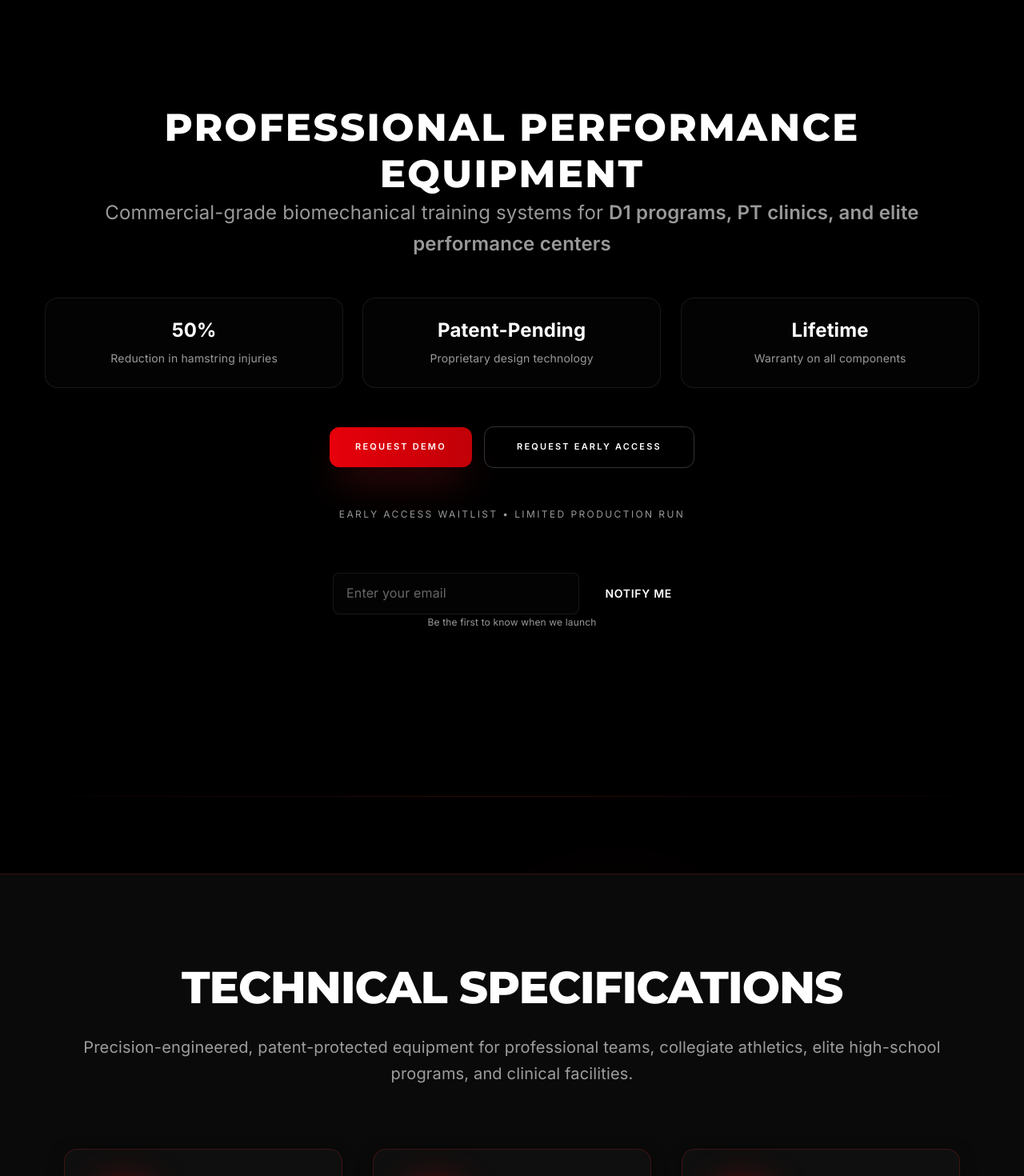
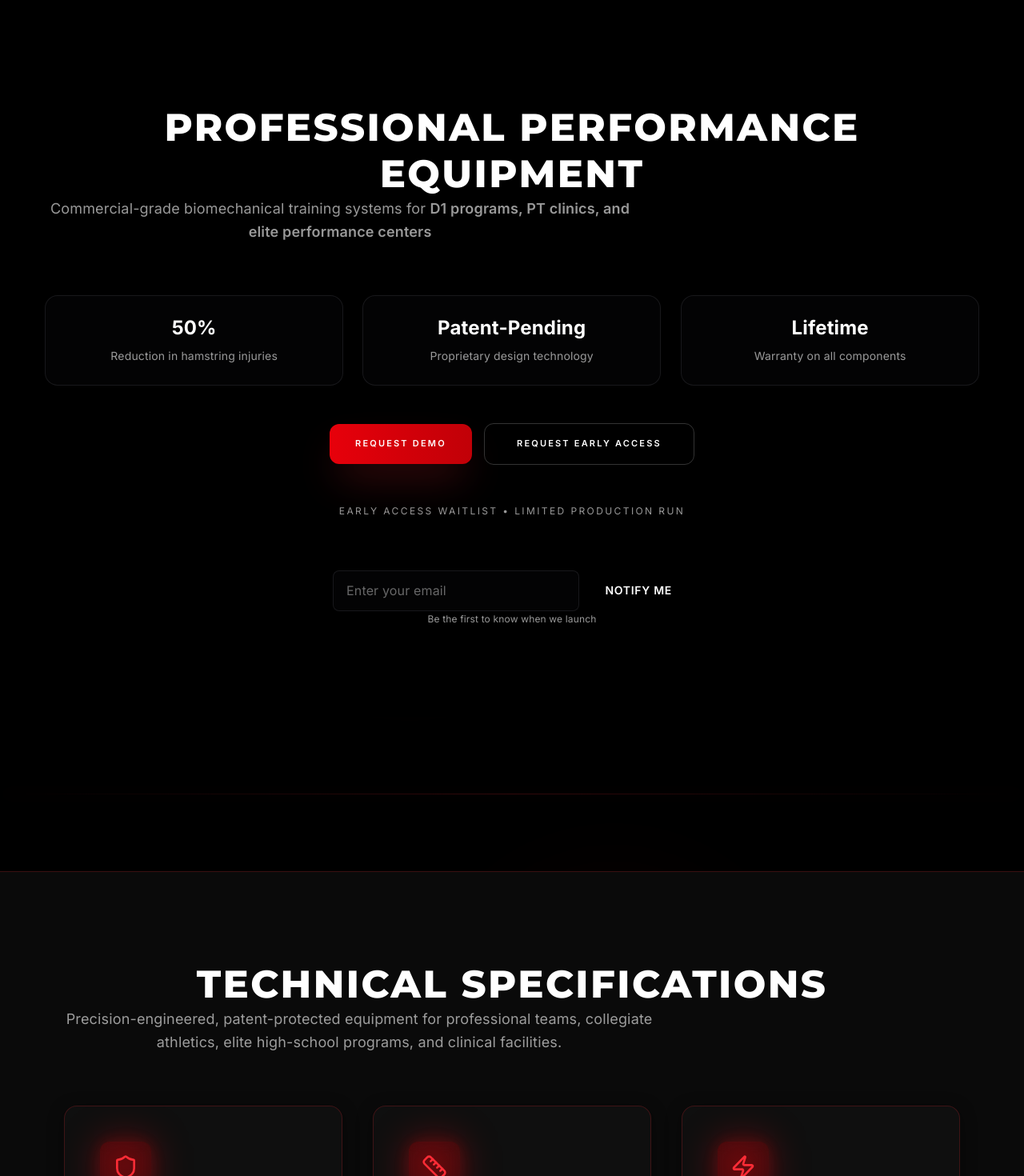
Before and after one commit to infinityspine/exiqx-website, a Next.js app: page / in a window 1280 px wide. Shown: the part 6720-8190 px from the top of the page at 80% size. Built offline with nearby package versions, Linux system fonts and the light colour scheme.

Commit message:
🕒 Auto-commit: 2025-11-18 11:19:12

```diff
--- a/components/sections/FootplateFeatures.tsx
+++ b/components/sections/FootplateFeatures.tsx
@@ -66,9 +66,8 @@ const FootplateFeatures = memo(function FootplateFeatures({
       <div className="mx-auto max-w-7xl px-6 lg:px-8 relative">
         {/* Section Header */}
         <motion.div
-          className="text-center"
+          className="mb-[clamp(2rem,5vw,4rem)] text-center"
           style={{
-            marginBottom: 'clamp(3rem, 6vw, 5rem)',
             paddingLeft: 'clamp(1.5rem, 4vw, 3rem)',
             paddingRight: 'clamp(1.5rem, 4vw, 3rem)',
           }}
@@ -80,22 +79,18 @@ const FootplateFeatures = memo(function FootplateFeatures({
           <motion.h2
             id="features-heading"
             variants={fadeUp}
-            className="text-white font-black font-montserrat uppercase tracking-tight"
+            className="font-display text-3xl sm:text-4xl lg:text-5xl font-extrabold uppercase tracking-[0.05em] text-white"
             style={{
-              fontSize: 'clamp(2.2rem, 4.5vw, 3.5rem)',
-              lineHeight: '1.05',
-              letterSpacing: '-0.02em',
-              marginBottom: 'clamp(1.2rem, 2.5vw, 1.8rem)',
+              transform: 'translateZ(0)'
             }}
           >
             Technical Specifications
           </motion.h2>
           <motion.p
             variants={fadeUp}
-            className="text-gray-400 mx-auto font-inter text-center"
+            className="mt-4 text-base sm:text-lg text-white/70 leading-relaxed max-w-prose mx-auto"
             style={{
-              fontSize: 'clamp(1.05rem, 1.8vw, 1.25rem)',
-              lineHeight: '1.65',
+              transform: 'translateZ(0)'
             }}
           >
             Precision-engineered, patent-protected equipment for professional teams, collegiate athletics, elite high-school programs, and clinical facilities.
--- a/components/sections/HomePageCTA.tsx
+++ b/components/sections/HomePageCTA.tsx
@@ -49,7 +49,7 @@ const CTASection = memo(function CTASection({
       <div className="mx-auto max-w-7xl px-6 lg:px-8 relative text-center">
         {/* Section Header */}
         <motion.div
-          className="mb-12"
+          className="mb-[clamp(2rem,5vw,4rem)]"
           initial="hidden"
           whileInView="visible"
           viewport={{ once: true, margin: "-100px" }}
@@ -58,14 +58,14 @@ const CTASection = memo(function CTASection({
           <motion.h2
             id="cta-heading"
             variants={fadeUp}
-            className="font-display text-4xl font-extrabold uppercase tracking-[0.05em] text-white lg:text-6xl"
+            className="font-display text-3xl sm:text-4xl lg:text-5xl font-extrabold uppercase tracking-[0.05em] text-white"
             style={{ transform: 'translateZ(0)' }}
           >
             Professional Performance Equipment
           </motion.h2>
           <motion.p
             variants={fadeUp}
-            className="mt-6 text-xl text-white/80 lg:text-2xl leading-relaxed"
+            className="mt-4 text-base sm:text-lg text-white/70 leading-relaxed max-w-prose mx-auto"
           >
             Commercial-grade biomechanical training systems for{' '}
             <span className="font-semibold text-accent">
```
